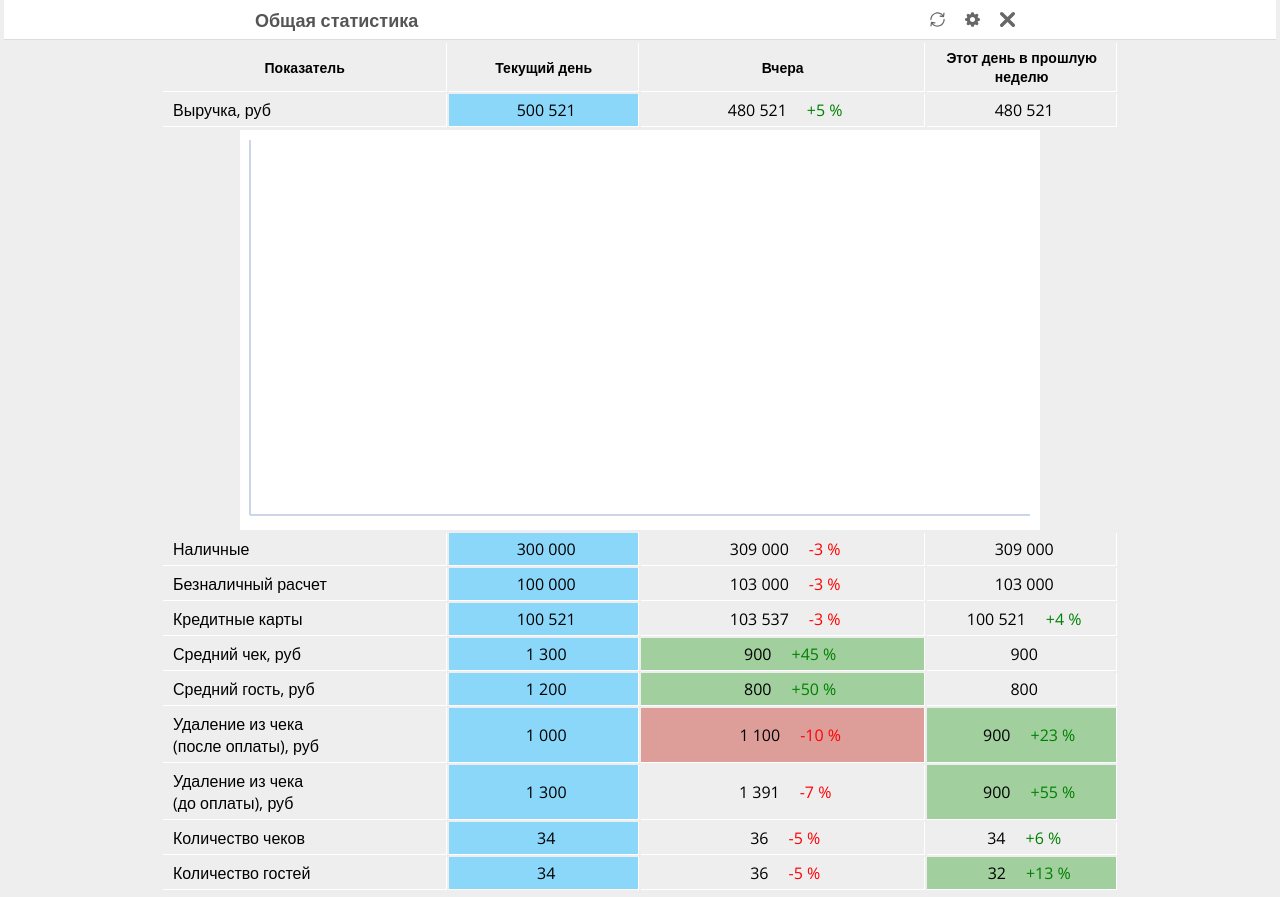
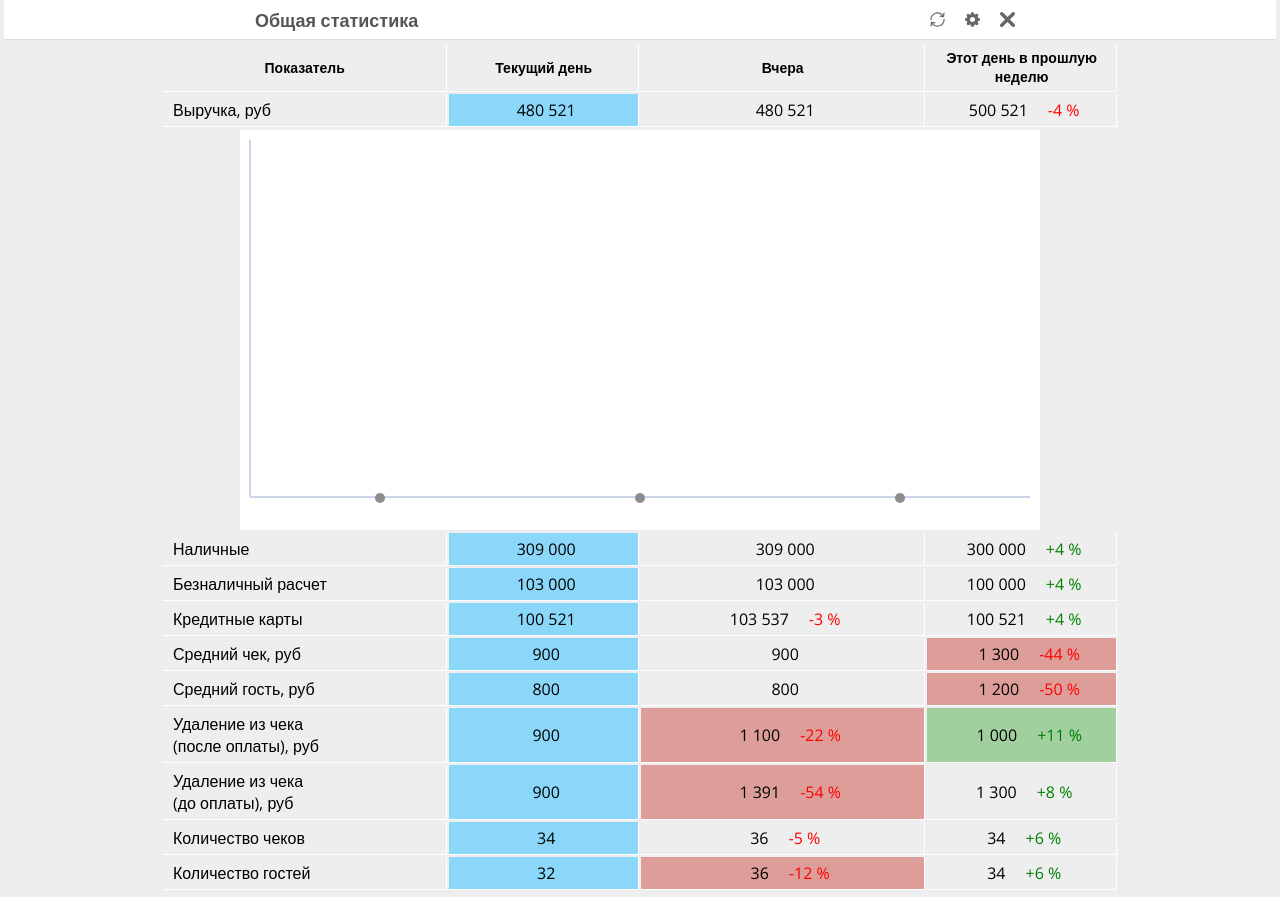
Before and after one commit to statesmans/Interactive-chart, a plain HTML site: page index.html in a window 1280 px wide. Drawn offline with nearby package versions, Linux system fonts and the light colour scheme.

Commit message:
fix width chart and found indecies

```diff
--- a/main.js
+++ b/main.js
@@ -1,7 +1,7 @@
-
+// Here may be your database
 let dataBase = [
     {
-        date: "27-10-2020",
+        date: "26-10-2020",
         data: {
             proceeds: "500521",
             cash: "300000",
@@ -16,7 +16,7 @@ let dataBase = [
         }
     },
     {
-        date: "26-10-2020",
+        date: "01-11-2020",
         data: {
             proceeds: "480521",
             cash: "309000",
@@ -31,7 +31,7 @@ let dataBase = [
         }
     },
     {
-        date: "19-10-2020",
+        date: "02-11-2020",
         data: {
             proceeds: "480521",
             cash: "309000",
@@ -45,239 +45,156 @@ let dataBase = [
             guestCount: "32"
         }
     }
-]
+];
 
 dataBase = JSON.stringify(dataBase)
-
-window.addEventListener('load', renderAllStatistics(),renderChart(null))
-
-if(window.innerWidth <= 580) {
-    renderChart()
-}
 
 
 function getJSON() {
     // Emulation fetch
-    return JSON.parse(dataBase);
+    return JSON.parse(dataBase)
 }
 
 function findIndexOfDays() {
+    let data = getJSON()
+    let currentDate =  new Date()
+    let dayInMs = 86400000;
+    // Today date
+        let todayDay = currentDate.getDate()
+        let todayMonth = currentDate.getMonth() + 1
+        if(todayDay <= 9) {
+            todayDay = '0' + currentDate.getDate()
+        }
+        if(todayMonth <= 9) {
+            todayMonth = '0' + currentDate.getMonth()
+        }
 
-    let currentDate =  new Date('2020, 2')
+    let todayDateString = todayDay + '-' + todayMonth + '-' + currentDate.getFullYear()
 
-    // Today
-    let currentDay = ''
-    if(currentDate.getDate() <= 9) {
-        currentDay = '0' + currentDate.getDate()
-    } else {
-        currentDay = currentDate.getDate()
+
+    //Yesterday date
+    let yesterdaySub = currentDate.getTime() - dayInMs
+    let yesterdayTime = new Date(yesterdaySub)
+    let yesterdayDay = yesterdayTime.getDate()
+    let yesterdayMonth = yesterdayTime.getMonth() + 1
+
+    if(yesterdayDay <= 9) {
+        yesterdayDay = '0' + yesterdayTime.getDate()
+    }
+    if(yesterdayMonth <= 9) {
+        yesterdayMonth = '0' + yesterdayTime.getMonth()
     }
 
-    let currentMonth = ''
-    if(currentDate.getMonth() <= 9) {
-        currentMonth = '0' + currentDate.getMonth()
-    } else {
-        currentMonth = currentDate.getMonth()
+    let yesterdayDateString = yesterdayDay + '-' + yesterdayMonth + '-' + yesterdayTime.getFullYear()
+
+
+    //WeekAgo date
+    let weekAgoSub = currentDate.getTime() - (7 * dayInMs)
+    let weekAgoTime = new Date(weekAgoSub)
+    let weekAgoDay = weekAgoTime.getDate()
+    let weekAgoMonth = weekAgoTime.getMonth() + 1
+
+    if(weekAgoDay <= 9) {
+        weekAgoDay = '0' + weekAgoTime.getDate()
+    }
+    if(weekAgoMonth <= 9) {
+        weekAgoMonth = '0' + weekAgoTime.getMonth()
     }
 
-    let currentDateJSON = currentDay + '-' + currentMonth + '-' + currentDate.getUTCFullYear()
+    let weekAgoDateString = weekAgoDay + '-' + weekAgoMonth + '-' + weekAgoTime.getFullYear()
 
-    // Yesterday
-    let yesterday = ''
-    let yesterdayMonth = ''
-    let yesterdayYear = currentDate.getFullYear()
+    //Find indeces of entered days
+    let dateIndices = []
 
-    if(currentDate.getDate() - 1 <= 0) {
-        let date = new Date(`${currentDate.getUTCFullYear()},
-                             ${currentDate.getMonth() + 1}`)
-        yesterday = date.getDate()
-        if(currentDate.getMonth() - 1 <= 0) {
-
-            yesterdayMonth = 12
-            yesterdayYear = currentDate.getFullYear() - 1
+    data.forEach((day, i) => {
+        if(day.date === todayDateString) {
+            dateIndices[0] = i
         }
-    }else if(currentDate.getDate() - 1 <= 9) {
-        yesterday = '0' + (currentDate.getDate() - 1)
-    } else {
-        yesterday = currentDate.getDate() - 1
-    }
-
-    if(currentDate.getMonth() - 1 <= 9) {
-        yesterdayMonth = '0' + currentDate.getMonth()
-    } else {
-        yesterdayMonth = currentDate.getMonth()
-    }
-
-    let yesterdayDateJSON = yesterday + '-' + yesterdayMonth + '-' + yesterdayYear
-//
-    data.forEach(day => {
-        // Current day
-        if(day.date === currentDateJSON) {
-
+        if(day.date === yesterdayDateString) {
+            dateIndices[1] = i
         }
-
-        if(day.date === yesterdayDateJSON) {
-
+        if(day.date === weekAgoDateString) {
+            dateIndices[2] = i
         }
     });
+
+    return [dateIndices, data]
 }
 
-let massiveIndex = [0,1,2]
-
 function renderAllStatistics() {
-    let data = getJSON()
-    let massiveIndex = [0,1,2]
-    let tableTop = Array.from(document.getElementById('table1').getElementsByTagName('tr')[1].getElementsByTagName('td'))
-    let tableBottom = Array.from(document.getElementsByTagName('tr'))
-    console.log(tableBottom)
-/*     for(i = 0; i < tableTop.length - 1; i++) {
-        if(massiveIndex[i - 1]) {
-
-            tableTop[i + 1].innerHTML = `${data[massiveIndex[i]].data.proceeds}`
-
-           let difference = (Number(data[massiveIndex[0]].data.proceeds) - Number(data[massiveIndex[1]].data.proceeds)) / Number(data[massiveIndex[0]].data.proceeds) * 100
-
-            if(difference > 0) {
-                tableTop[i].classList.add('proceeds-block')
-                tableTop[i].appendChild(document.createElement('span')).classList.add('proceeds-percent')
-            } else {
-                tableTop[i].classList.add('loss-block')
-                tableTop[i].appendChild(document.createElement('span')).classList.add('loss-percent')
-            }
-
-            tableTop[i].getElementsByTagName('span')[0].innerHTML = `${difference} %`
-        } else {
-            tableTop[i + 1].innerHTML = `${data[massiveIndex[i]].data.proceeds}`
-        }
-    } */
+    let table = Array.from(document.getElementsByTagName('tr'))
+    let [dateIndices, data] = findIndexOfDays()
 
     // Table under chart
-    tableBottom.forEach(el => {
-        let tdEl = el.getElementsByClassName('table-content')
-        let rowId = el.id
-        for(i = 0; i < tdEl.length; i++) {
-            let originStr = data[massiveIndex[i]].data[rowId].split('')
+    table.forEach(row => {
+        // Get cell which must be filled
+        let cell = row.getElementsByClassName('table-content')
+        // Get row id which matches with key in JSON
+        let rowId = row.id
+
+        // Write value of key every cell in row
+        for(i = 0; i < cell.length; i++) {
+            // Change the value that have space after three numeral
+            let originStr = data[dateIndices[i]].data[rowId].split('')
             let convertStr = []
             if(originStr.length > 3) {
-                originStr.reverse().forEach((el, i) => {
+                originStr.reverse().forEach((row, i) => {
                     if(i === 3) {
-                       convertStr.push(el + ' ')
+                       convertStr.push(row + ' ')
                     } else {
-                        convertStr.push(el)
+                        convertStr.push(row)
                     }
                 })
                 convertStr = convertStr.reverse().join('')
             } else {
                 convertStr = originStr.join('')
             }
+
+            // If (i > 1) start compare previous cell with current
             if(i >= 1) {
-                tdEl[i].innerHTML = `${convertStr}`
+                cell[i].innerHTML = `${convertStr}`
 
-                let difference = ''
-                if(Number(data[massiveIndex[i - 1]].data[rowId]) > Number(data[massiveIndex[i]].data[rowId])) {
-                    let a = Number(data[massiveIndex[i - 1]].data[rowId]) / Number(data[massiveIndex[i]].data[rowId]) - 1
+                let cellDifference = ''
+                if(Number(data[dateIndices[i - 1]].data[rowId]) > Number(data[dateIndices[i]].data[rowId])) {
+                    let percent = Number(data[dateIndices[i - 1]].data[rowId]) / Number(data[dateIndices[i]].data[rowId]) - 1
+                    cellDifference = Math.ceil(percent * 100)
 
-                    difference = Math.ceil(a * 100)
-                } else if(Number(data[massiveIndex[i - 1]].data[rowId]) < Number(data[massiveIndex[i]].data[rowId])){
-                    let a = Number(data[massiveIndex[i]].data[rowId]) / Number(data[massiveIndex[i - 1]].data[rowId]) - 1
-                     difference = Math.ceil(a * -100)
-                }if(data[massiveIndex[i - 1]].data[rowId] === data[massiveIndex[i]].data[rowId]) {
-                    difference = ''
+                } else if(Number(data[dateIndices[i - 1]].data[rowId]) < Number(data[dateIndices[i]].data[rowId])){
+                    let percent = Number(data[dateIndices[i]].data[rowId]) / Number(data[dateIndices[i - 1]].data[rowId]) - 1
+                    cellDifference = Math.ceil(percent * -100)
+
+                }if(data[dateIndices[i - 1]].data[rowId] === data[dateIndices[i]].data[rowId]) {
+                    cellDifference = ''
                 }
 
-                if(difference > 0) {
-                    if(difference >= 10) {
-                        tdEl[i].classList.add('proceeds-block')
+                // write sign depending on the sign of the number
+                if(cellDifference > 0) {
+
+                    // Add a class with some color
+                    if(cellDifference >= 10) {
+                        cell[i].classList.add('proceeds-block')
                     }
-                    tdEl[i].appendChild(document.createElement('span')).classList.add('proceeds-percent')
-                    tdEl[i].getElementsByTagName('span')[0].innerHTML = `+${difference} %`
-                } else if(difference < 0){
-                    if(difference <= -10) {
-                        tdEl[i].classList.add('loss-block')
+                    cell[i].appendChild(document.createElement('span')).classList.add('proceeds-percent')
+                    cell[i].getElementsByTagName('span')[0].innerHTML = `+${cellDifference} %`
+
+                } else if(cellDifference < 0){
+
+                    // Add a class with some color
+                    if(cellDifference <= -10) {
+                        cell[i].classList.add('loss-block')
                     }
-                    tdEl[i].appendChild(document.createElement('span')).classList.add('loss-percent')
-                    tdEl[i].getElementsByTagName('span')[0].innerHTML = `${difference} %`
+                    cell[i].appendChild(document.createElement('span')).classList.add('loss-percent')
+                    cell[i].getElementsByTagName('span')[0].innerHTML = `${cellDifference} %`
                 }
 
             } else {
-                tdEl[i].innerHTML = `${convertStr}`
+                cell[i].innerHTML = `${convertStr}`
             }
         }
     })
-
 }
 
-
-
-
-
-
-document.getElementById('refreshButton').addEventListener('click', renderAllStatistics())
-
-let deleteButton = document.getElementById('deleteButton');
-deleteButton.addEventListener('click', (e) => {
-    if(!deleteButton.classList.contains('header__setting-button--active')) {
-        deleteButton.classList.add('header__setting-button--active')
-
-        Array.from(document.getElementsByClassName('table-row')).forEach(row => {
-            row.classList.add('table-row--delete-mode')
-        })
-    } else {
-        deleteButton.classList.remove('header__setting-button--active')
-
-        Array.from(document.getElementsByClassName('table-row')).forEach(row => {
-            row.classList.remove('table-row--delete-mode')
-        })
-    }
-})
-
-Array.from(document.getElementsByClassName('table-row')).forEach(row => {
-    row.addEventListener('click', (e) => {
-        if(document.getElementById('deleteButton').classList.contains('header__setting-button--active')) {
-            row.classList.add('table-row--deleted')
-        } else {
-            let data = getJSON()
-            let targetId = e.target.parentNode.id
-            let valueForChart = []
-
-            for(i = 0; i < massiveIndex.length; i++) {
-                valueForChart.push(Number(data[massiveIndex[i]].data[targetId]))
-            }
-            valueForChart.reverse()
-            renderChart(valueForChart)
-        }
-    })
-})
-
-
-
-
-
-
-
-
-
-
-
-
-
-
-
-
-
-
-
-
-
-
-
-
-function renderChart(data){
-    let mediaHeight = 400
-    if(!data) {
-        data = []
-    }
-
+function renderChart(data = ['1','0','1']){
     Highcharts.chart('container', {
         chart: {
             type: 'line'
@@ -323,3 +240,56 @@ function renderChart(data){
 
     });
 }
+
+
+// HENDLERS
+
+window.addEventListener('load', renderAllStatistics(),renderChart())
+
+// Button for refresh table
+document.getElementById('refreshButton').addEventListener('click', () => {
+    Array.from(document.getElementsByClassName('table-row')).forEach(row => {
+        row.classList.remove('table-row--deleted')
+    })
+
+    renderAllStatistics()
+})
+
+
+// Handler for delete button that active (delete-mode)
+let deleteButton = document.getElementById('deleteButton');
+deleteButton.addEventListener('click', (e) => {
+    if(!deleteButton.classList.contains('header__setting-button--active')) {
+        deleteButton.classList.add('header__setting-button--active')
+
+        Array.from(document.getElementsByClassName('table-row')).forEach(row => {
+            row.classList.add('table-row--delete-mode')
+        })
+    } else {
+        deleteButton.classList.remove('header__setting-button--active')
+
+        Array.from(document.getElementsByClassName('table-row')).forEach(row => {
+            row.classList.remove('table-row--delete-mode')
+        })
+    }
+})
+
+// Listener for rows
+Array.from(document.getElementsByClassName('table-row')).forEach(row => {
+    row.addEventListener('click', (e) => {
+        // If active delete mode
+        if(document.getElementById('deleteButton').classList.contains('header__setting-button--active')) {
+            row.classList.add('table-row--deleted')
+        } else {
+            // If delete mode disabled clicks work for render chart
+            let [dateIndices ,data] = findIndexOfDays()
+            let targetId = e.target.parentNode.id
+            let valueForChart = []
+            for(i = 0; i < dateIndices.length; i++) {
+                valueForChart.push(Number(data[dateIndices[i]].data[targetId]))
+            }
+            valueForChart.reverse()
+            renderChart(valueForChart)
+        }
+    })
+})
--- a/sass/main.scss
+++ b/sass/main.scss
@@ -137,7 +137,7 @@ table td:nth-child(2) {
 
 
 .highcharts-figure, .highcharts-data-table table {
-    min-width: 360px;
+    min-width: 300px;
     max-width: 800px;
     margin: 0 auto;
 }
```
Also changed, not shown: index.html (+1 -1 lines), css/main.css, 1 other file.
